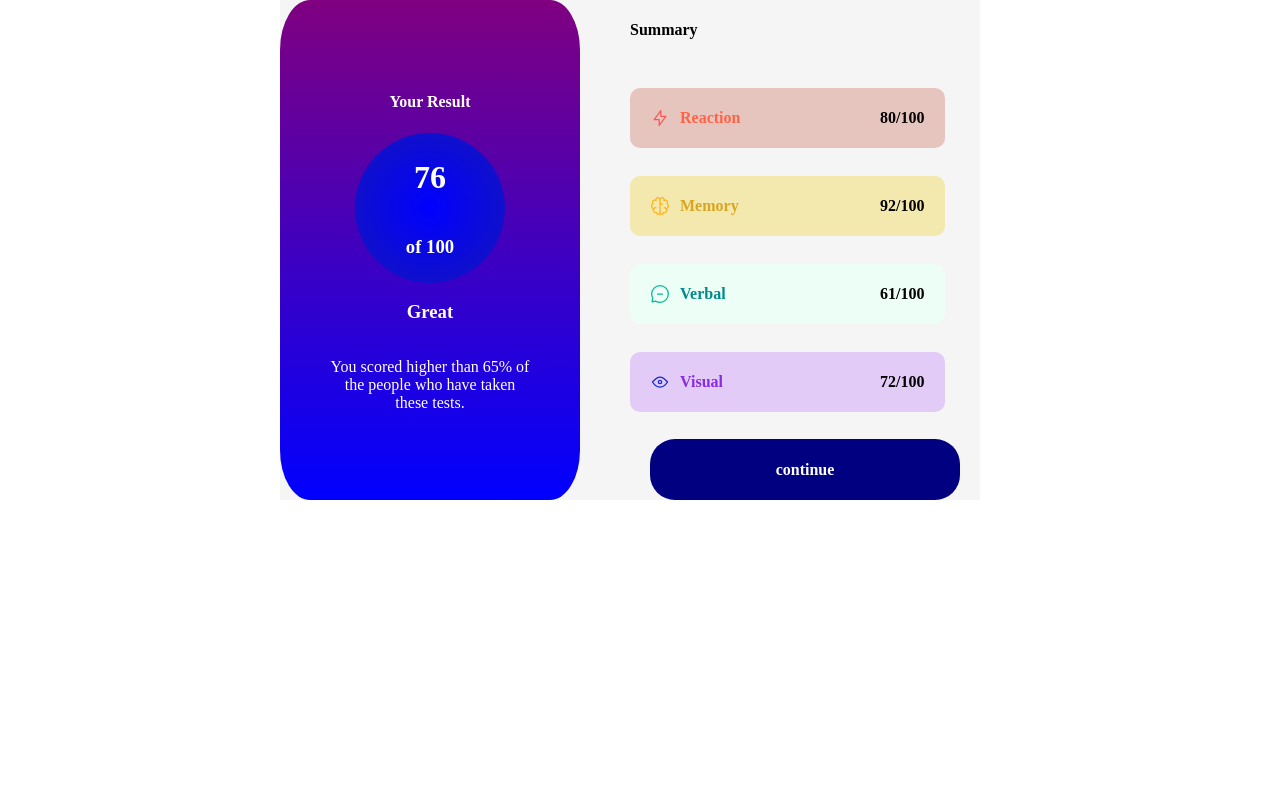
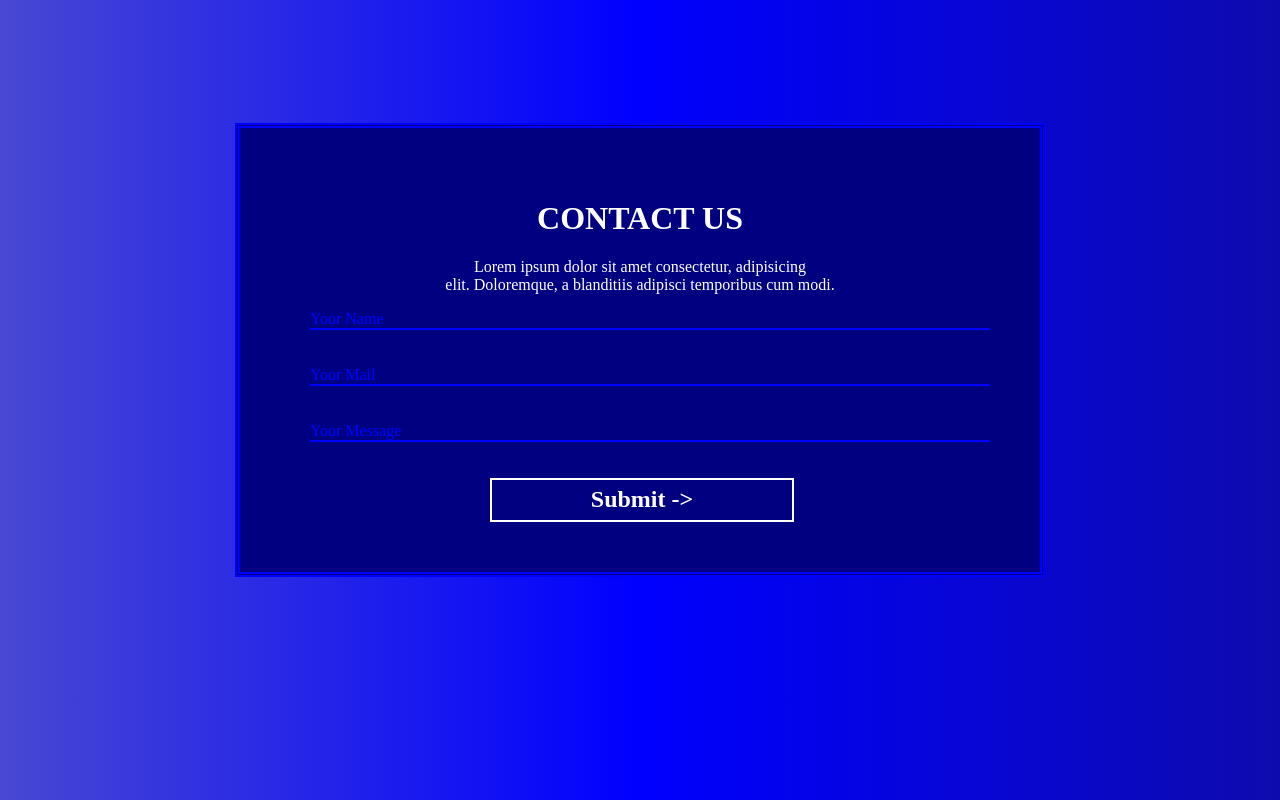
Before and after one commit to vijayalakshmi279/result_page.github.io, a plain HTML site: page index.html in a window 1280 px wide. Drawn offline with Linux system fonts and the light colour scheme.

Commit message:
secondOne

```diff
--- a/index.html
+++ b/index.html
@@ -3,49 +3,34 @@
 <head>
     <meta charset="UTF-8">
     <meta name="viewport" content="width=device-width, initial-scale=1.0">
-    <title>result</title>
-    <link rel="stylesheet" href="result.css">
+    <title>Contact</title>
+    <link rel="stylesheet" href="style.css">
 </head>
 <body>
-    <div class="flex">
-        <div class="res">
-            <h4>Your Result</h4>
-            <div class="circle">
-                <h1>76</h1>
-                <h3>of 100</h3>
+    <div class="container">
+            <div class="center">
+                <h1>CONTACT US</h1>
+                <p>Lorem ipsum dolor sit amet consectetur, adipisicing <br>elit. Doloremque, a blanditiis adipisci temporibus cum modi.</p>
             </div>
-            <h3>Great</h3>
-            <p>You scored higher than 65% of <br>
-                the people who have taken<br> these tests.
-            </p>
-        </div>
-        <div class="res1">
-            <h4 >Summary</h4>
-                <div class="icons react">
-                    <img src="icon-reaction.svg" alt="">
-                    <h4 style="color: tomato;">Reaction</h4>
-                    <h4>80/100</h4>
-                </div>
-                <div class="icons memory">
-                    <img src="icon-memory.svg" alt="">
-                    <h4 style="color: goldenrod;">Memory</h4>
-                    <h4>92/100</h4>
-                </div>
-                <div class="icons verbal">
-                    <img src="icon-verbal.svg" alt="">
-                    <h4 style="color:darkcyan;">Verbal</h4>
-                    <h4>61/100</h4>
-                </div>
-                <div class="icons visual">
-                    <img src="icon-visual.svg" alt="">
-                    <h4 style="color: blueviolet;">Visual</h4>
-                    <h4>72/100</h4>
-                </div>
-                <div class="con">
-                    <h4>continue</h4>
-                </div>
+            <div class="form">
+                <label for="name">Your Name</label>
+                <br>
+                <div class="hr"></div>
+                <br>
+                <br>
+                <label for="mail">Your Mail</label><br>
+                <div class="hr"></div>
+                <br>
+                <br>
+                <label for="msg">Your Message</label>
+                <br>
+                <div class="hr"></div>
+                <br>
+                <br>
             </div>
-        </div>
+            <div class="submit">
+                <h2>Submit -></h2>
+            </div>
     </div>
 </body>
 </html>
--- /dev/null
+++ b/style.css
@@ -0,0 +1,40 @@
+body{
+    background: linear-gradient(to left ,rgb(14, 11, 174),blue,rgb(72, 72, 211));
+    display: flex;
+    justify-content: center;
+    align-items: center;
+    min-height: 700px;
+    margin: 0;
+}
+.container{
+    display: grid;
+    grid-template-rows: 1fr;
+    border: 5px double blue;
+    background-color: navy;
+    align-self: center;
+    width: 700px;
+    padding: 50px;
+}
+.center{
+    text-align: center;
+    color: white;
+}
+.form{
+    margin-left: 20px;
+}
+label{
+    color: blue;
+}
+.hr{
+    border: 1px solid blue;
+}
+.submit{
+    display: flex;
+    justify-content: center;
+    align-items: center;
+    border: 2px solid white;
+    height: 40px;
+    width: 300px;
+    color: white;
+    margin-left: 200px;
+}
```
